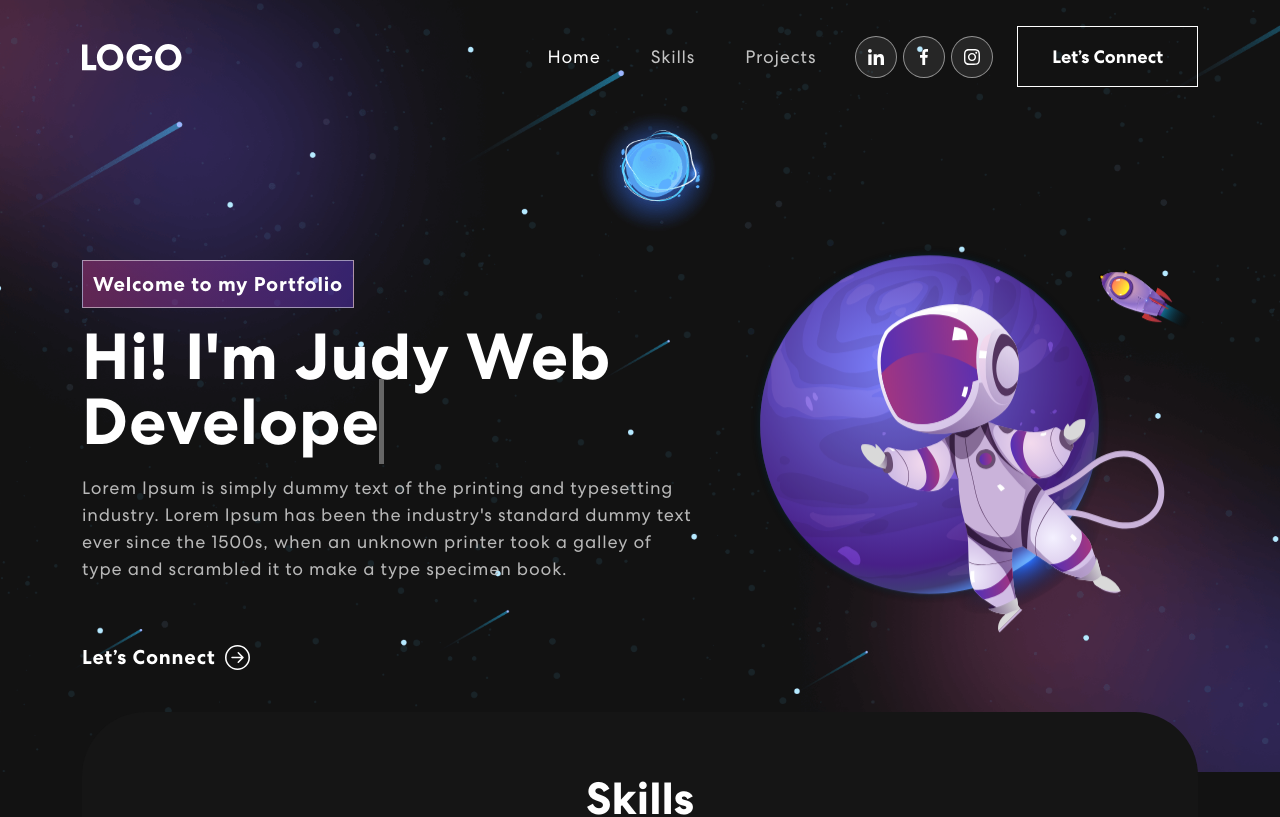
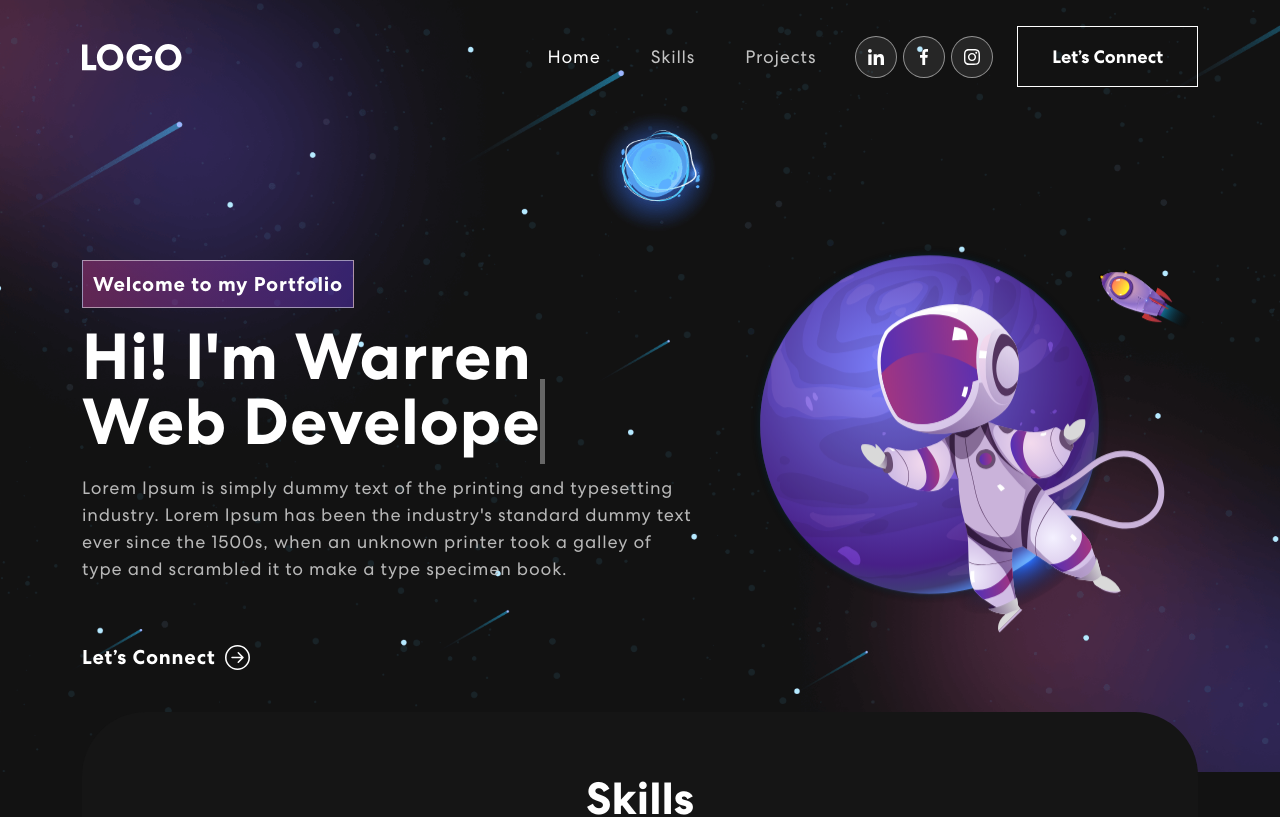
Before and after one commit to warrenshiv/Devfolio, a React (Create React App) app: page / in a window 1280 px wide. Shown: the top 817 px of the page. Built offline with nearby package versions, Linux system fonts and the light colour scheme; no server answers.

Commit message:
Update name in Banner component

```diff
--- a/src/components/Banner.js
+++ b/src/components/Banner.js
@@ -56,7 +56,7 @@ export const Banner = () => {
               {({ isVisible }) =>
               <div className={isVisible ? "animate__animated animate__fadeIn" : ""}>
                 <span className="tagline">Welcome to my Portfolio</span>
-                <h1>{`Hi! I'm Judy`} <span className="txt-rotate" dataPeriod="1000" data-rotate='[ "Web Developer", "Web Designer", "UI/UX Designer" ]'><span className="wrap">{text}</span></span></h1>
+                <h1>{`Hi! I'm Warren`} <br></br><span className="txt-rotate" dataPeriod="1000" data-rotate='[ "Web Developer", "Web Designer" ]'><span className="wrap">{text}</span></span></h1>
                   <p>Lorem Ipsum is simply dummy text of the printing and typesetting industry. Lorem Ipsum has been the industry's standard dummy text ever since the 1500s, when an unknown printer took a galley of type and scrambled it to make a type specimen book.</p>
                   <button onClick={() => console.log('connect')}>Let’s Connect <ArrowRightCircle size={25} /></button>
               </div>}
```
